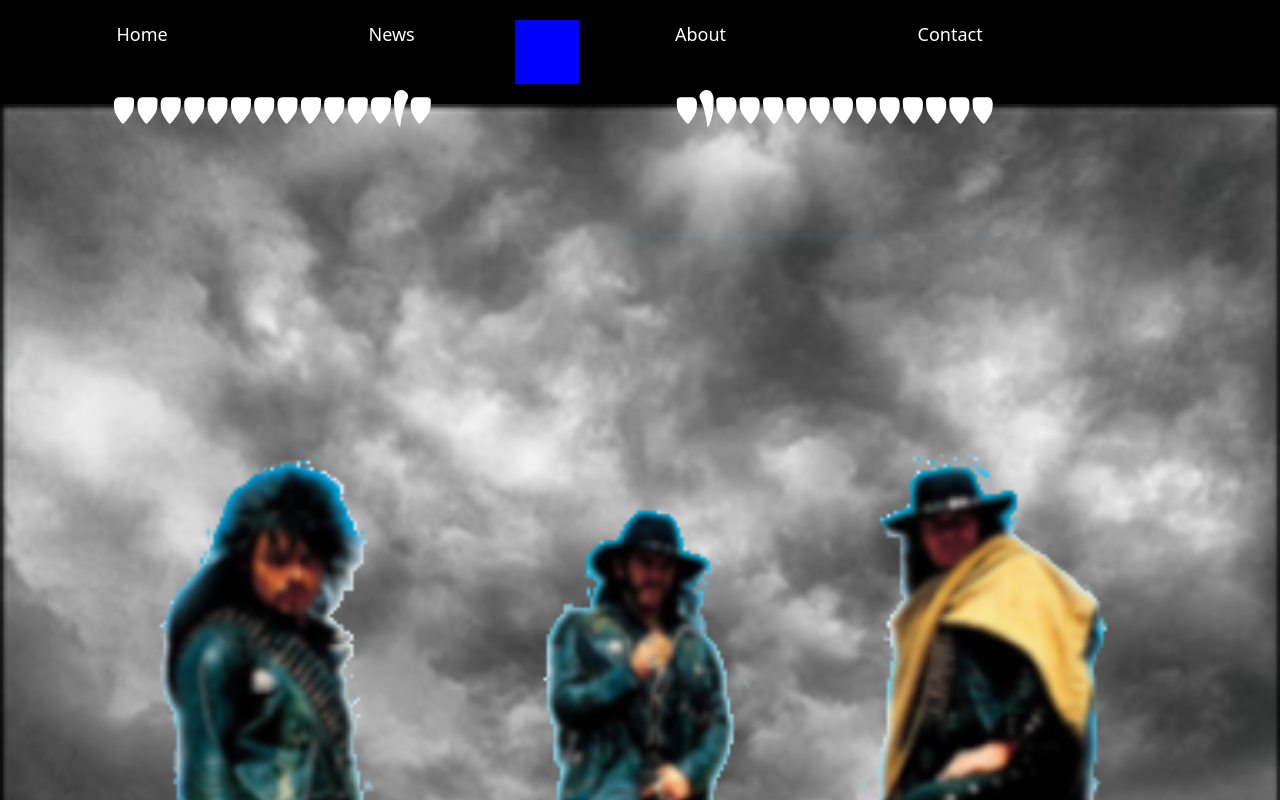
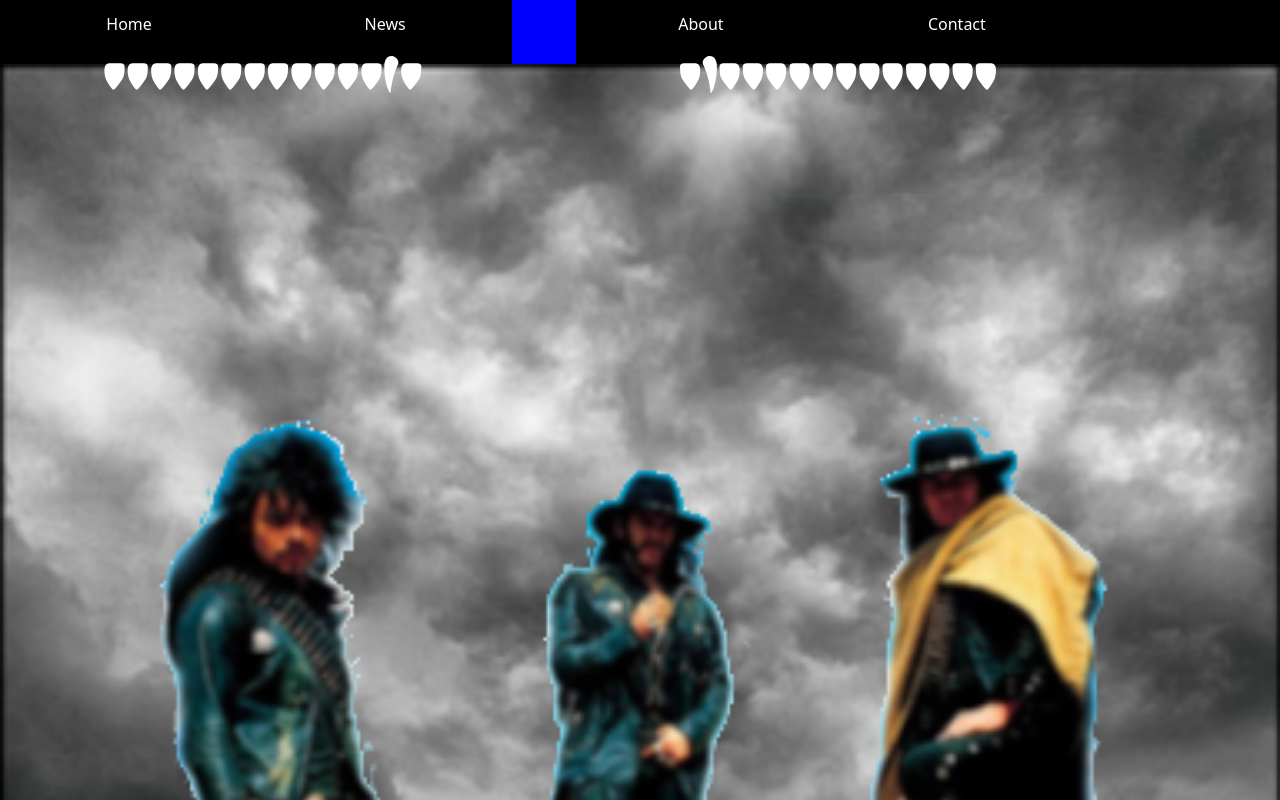
Before and after one commit to andrei-g-git/motorhead-fan-site, a Next.js app: page / in a window 1280 px wide. Shown: the top 800 px of the page. Built offline with nearby package versions, Linux system fonts and the light colour scheme.

Commit message:
fix navbar layout

```diff
--- a/src/components/nav/HalfJaw.scss
+++ b/src/components/nav/HalfJaw.scss
@@ -16,8 +16,10 @@
 			font-family: TeethAndFangs;
 			font-size: 4rem;
 			letter-spacing: -0.8rem;
-			width: 100vh;
-			height: 150px;
+
+			// width: 100vh;
+			// height: 150px;
+
             //vertical-align: bottom;
             //position: absolute;
             //top: 5rem;
@@ -35,8 +37,12 @@
     // height: 150px;
     //vertical-align: bottom;
     //position: relative;
-    position: absolute;
-    top: 1rem;
+
+    //position: absolute;
+
+    //top: 1rem;
+
+
 }
 
 .top-left-fangs::before{
--- a/src/components/nav/Navbar.css
+++ b/src/components/nav/Navbar.css
@@ -16,6 +16,7 @@
 
 .half-nav-links{
     display: flex;
+
 }
 
 .half-nav{
--- a/src/components/nav/Navbar.tsx
+++ b/src/components/nav/Navbar.tsx
@@ -12,45 +12,25 @@ import HalfJaw from "./HalfJaw";
 
 export const Navbar = () => {
     return (
-        <div className="relative flex flex-wrap items-center justify-between w-full py-10 md:py-5 px-4 text-lg text-white bg-black z-30">
-
+        //<div className="relative flex flex-wrap items-center justify-between w-full py-10 md:py-5 px-4 text-lg text-white bg-black z-30">
+        <div className='relative flex w-full bg-black text-white z-30'>
+            <div className='absolute top-4 left-4 sm:top-8 sm:left-8'>
                 <Hamburger>
                     {
                         populateNavLinks(routes, "nav-link-mobile", NavLink)
                     }
                 </Hamburger>
-
-            <div className="nav-inner-layout"> {/* layout probably shouldn't be 'inner' */}
-{/*                 <div className="logo-wrapper"></div>
-                {
-                    routes.map(route =>
-                        <div className="nav-link-nonmobile">
-                            <NavLink link={route.link}>
-                                {
-                                    route.name.charAt(0).toUpperCase() + route.name.slice(1)
-                                }
-                            </NavLink>
-                        </div>
-                    )
-                }
-                <div className="left-half-upper-jaw">
-                    <HalfJaw position="top-left" />
             </div>
 
-                <div className="right-half-upper-jaw">
-                    <HalfJaw position="top-right" />
-                </div> */}
-
+            <div className='flex w-full'>
                 {
-                    createNavHalf(populateNavLinks, routes.slice(0, 2), "half-nav", NavLink, HalfJaw, "top-left")
+                    createNavHalf(populateNavLinks, routes.slice(0, 2), NavLink, HalfJaw, "top-left")
                 }
                 <div className="logo-wrapper" />
                 {
-                    createNavHalf(populateNavLinks, routes.slice(2, 4), "half-nav", NavLink, HalfJaw, "top-right")
+                    createNavHalf(populateNavLinks, routes.slice(2, 4), NavLink, HalfJaw, "top-right")
                 }
             </div>
-
-
 
         </div>
     )
@@ -68,18 +48,22 @@ const populateNavLinks = (routes: RouteMeta[], wrapperClass: string, LinkElement
     )
 }
 
-const createNavHalf = (populateLinks: Function, halfRoutes: RouteMeta[], wrapperClass: string, LinkElement: React.FunctionComponent<any>, Fangs: React.FunctionComponent<any>,fangsPosition: QuadPosition): JSX.Element | ReactNode => {
+const createNavHalf = (populateLinks: Function, halfRoutes: RouteMeta[], LinkElement: React.FunctionComponent<any>, Fangs: React.FunctionComponent<any>,fangsPosition: QuadPosition): JSX.Element | ReactNode => {
     return (
-        <div className="flex flex-col justify-between w-2/5">
-            <div className="flex justify-around max-[640px]:hidden">
+        <div className="flex flex-col justify-between w-2/5 h-full">
+            <div className="flex items-center h-3/4">
+                <div className="flex justify-around max-[640px]:hidden w-full">
                     {
-                    populateNavLinks(halfRoutes, "nav-link-noonmobile", LinkElement)
+                        populateLinks(halfRoutes, "nav-link-noonmobile", LinkElement)
                     }
-            </div>
-            <div className="relative flex justify-center">
-                <Fangs position={fangsPosition} />
                 </div>
 
             </div>
+            <div className="relative flex justify-center h-1/4">
+                <div className="absolute -top-4">
+                    <Fangs position={fangsPosition} />
+                </div>
+            </div>
+        </div>
     )
 }
```
Also changed, not shown: src/components/nav/zzzzzzzzz.tsx (added, +23 -0 lines), src/components/MainLogo.tsx (added). Lines whose indentation alone changed are shown as unchanged.
